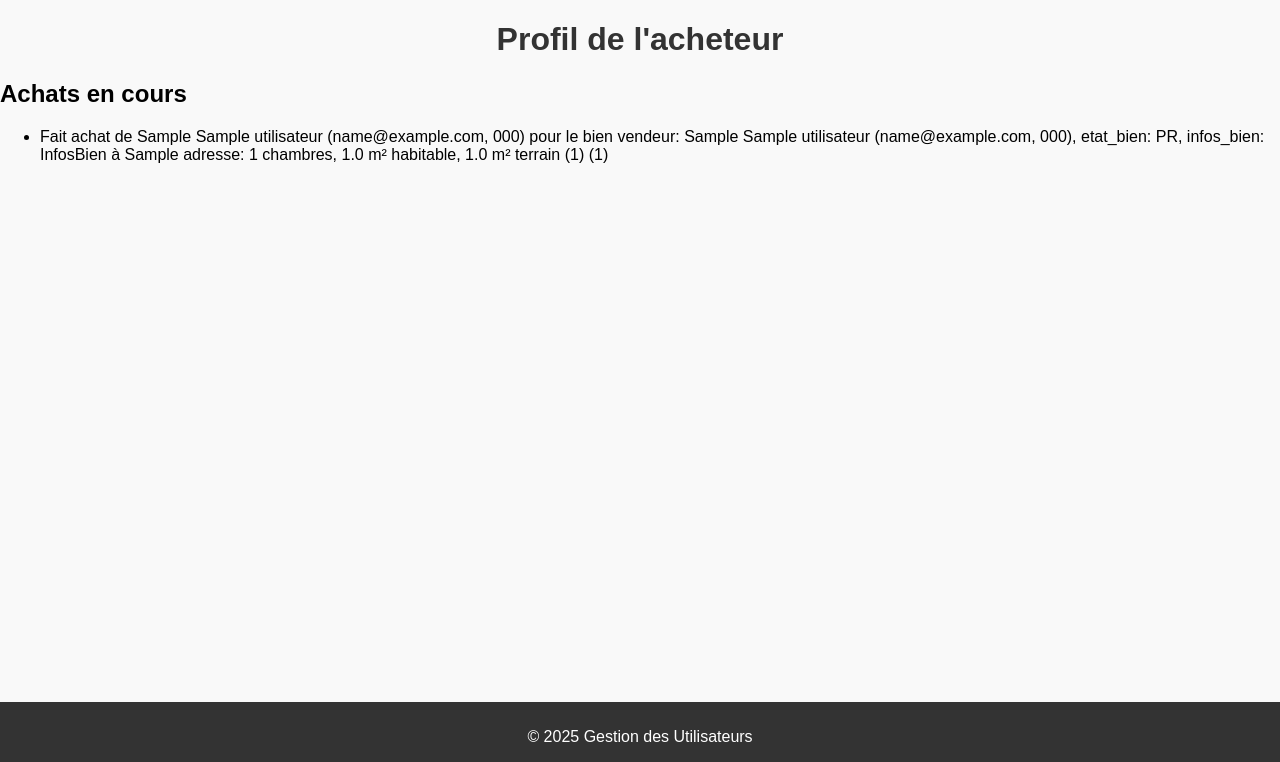
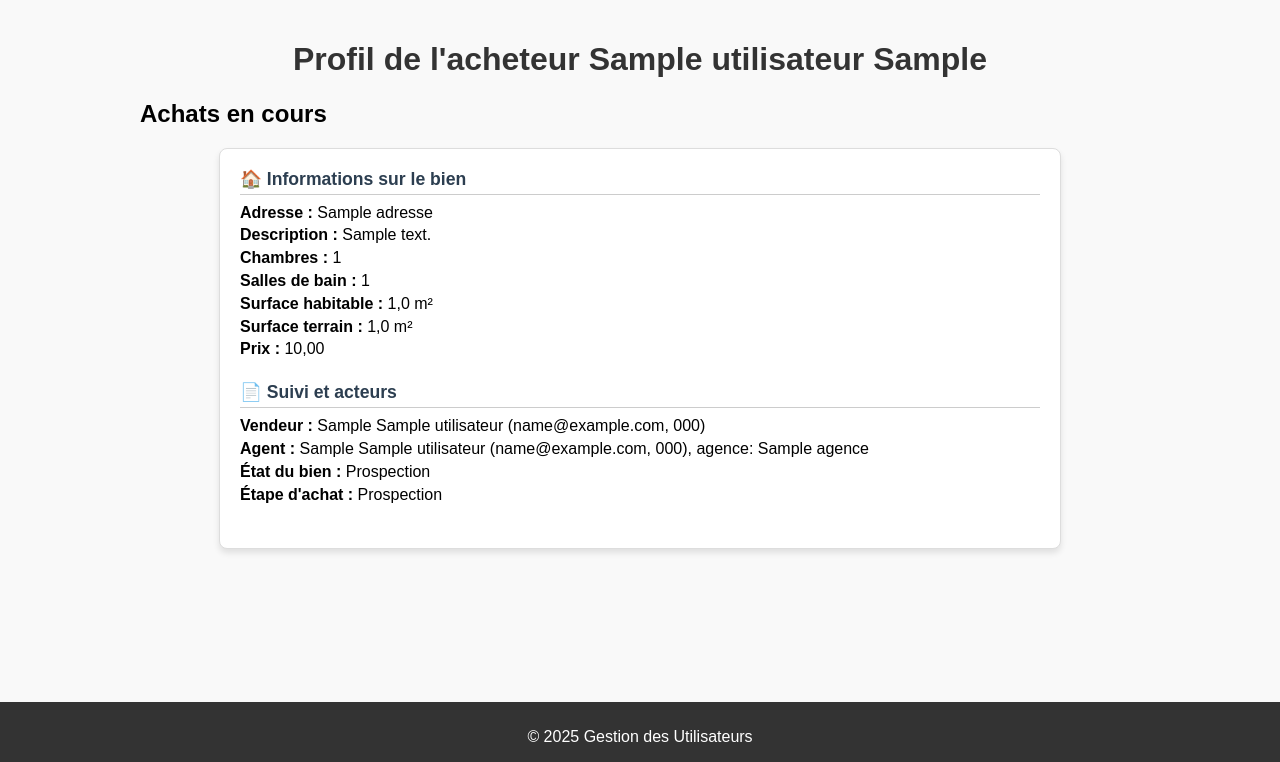
Before and after one commit to arnaud-ma/projetBDD2025, a Django app: page /agence/acheteur/1/ in a window 1280 px wide. Shown: the part 38-800 px from the top of the page. Run offline with Django 5.2, Linux system fonts and the light colour scheme; tables that the repository leaves empty hold one stand-in row (values such as "Sample post").

Commit message:
style profil acheteur

```diff
--- a/agence/models.py
+++ b/agence/models.py
@@ -124,7 +124,7 @@ class Adresse(models.Model):
             with transaction.atomic():
                 self.label = label
                 self.save(update_fields=["label"])
-        return self.label
+        return label
 
 
 class Agence(models.Model):
--- a/agence/static/style.css
+++ b/agence/static/style.css
@@ -218,3 +218,84 @@ h1 {
     background-color: #388E3C;
     /* un vert plus foncé pour la page active */
 }
+
+/* -------------------------------------------------------------------------- */
+/*                              Profil Acheteur                               */
+/* -------------------------------------------------------------------------- */
+
+.profil_acheteur {
+    width: 90%;
+    max-width: 1000px;
+    margin: 0 auto;
+    padding: 20px;
+}
+
+.profil_acheteur .case_achat {
+    position: relative;
+    background-color: white;
+    max-width: 800px;
+    margin: 20px auto;
+    padding: 20px;
+    border: 1px solid #ddd;
+    box-shadow: 0 4px 6px rgba(0, 0, 0, 0.1);
+    border-radius: 8px;
+    transition: transform 0.2s ease;
+}
+
+.profil_acheteur .case_achat:hover {
+    transform: scale(1.01);
+}
+
+.case_achat h3 {
+    margin-top: 0;
+    color: #4CAF50;
+    font-size: 20px;
+}
+
+.case_achat .details_achat {
+    margin-top: 10px;
+    display: flex;
+    flex-direction: column;
+    gap: 6px;
+    font-size: 15px;
+}
+
+.case_achat .etat_etape {
+    margin-top: 12px;
+    font-weight: bold;
+    color: #333;
+    background-color: #f0f0f0;
+    padding: 6px 10px;
+    border-left: 4px solid #4CAF50;
+    border-radius: 4px;
+}
+
+.case_achat {
+    background-color: white;
+    max-width: 700px;
+    margin: 2em auto;
+    padding: 15px 20px;
+    border: 1px solid #d0d0d0;
+    border-radius: 8px;
+    box-shadow: rgba(9, 30, 66, 0.15) 0px 1px 4px,
+        rgba(9, 30, 66, 0.1) 0px 0px 1px 1px;
+}
+
+.case_achat h4 {
+    margin-top: 0;
+    font-size: 1.1em;
+    border-bottom: 1px solid #ccc;
+    padding-bottom: 4px;
+    margin-bottom: 0.5em;
+    color: #2c3e50;
+}
+
+.bloc_bien,
+.bloc_admin {
+    margin-bottom: 1.5em;
+}
+
+.bloc_bien div,
+.bloc_admin div {
+    margin-bottom: 0.3em;
+}
--- a/agence/templates/agence/profil_acheteur.html
+++ b/agence/templates/agence/profil_acheteur.html
@@ -5,17 +5,70 @@
 
 {% block content %}
   <div class="profil_acheteur">
-  <h1>Profil de l'acheteur {{ user.nom }} {{ user.prenom }}</h1>
+    <h1>Profil de l'acheteur {{ acheteur.utilisateur.nom }} {{ acheteur.utilisateur.prenom }}</h1>
 
-  <h2>Achats en cours</h2>
-  <ul>
+    <h2>Achats en cours</h2>
+
     {% for fait_achat in faits_achat %}
-      <li>
-        {{ fait_achat }}
-      </li>
+      <div class="case_achat">
+        <!-- Bloc 1 : Infos sur le bien -->
+        <div class="bloc_bien">
+          <h4>🏠 Informations sur le bien</h4>
+          {% with info=fait_achat.bien.infos_bien %}
+            {% if info %}
+              <div>
+                <strong>Adresse :</strong> {{ info.lieu.label }}
+              </div>
+              {% if info.description %}
+                <div>
+                  <strong>Description :</strong> {{ info.description }}
+                </div>
+              {% endif %}
+              <div>
+                <strong>Chambres :</strong> {{ info.nb_chambres|default:'NC' }}
+              </div>
+              <div>
+                <strong>Salles de bain :</strong> {{ info.nb_salles_bain|default:'NC' }}
+              </div>
+              <div>
+                <strong>Surface habitable :</strong> {{ info.surface_habitable|default:'NC' }} m²
+              </div>
+              <div>
+                <strong>Surface terrain :</strong> {{ info.surface_terrain|default:'NC' }} m²
+              </div>
+              <div>
+                <strong>Prix :</strong>
+                {% if info.prix %}
+                  {{ info.prix }}
+                {% else %}
+                  Non renseigné
+                {% endif %}
+              </div>
+            {% else %}
+              <div>Aucune information renseignée.</div>
+            {% endif %}
+          {% endwith %}
+        </div>
+
+        <!-- Bloc 2 : Infos administratives -->
+        <div class="bloc_admin">
+          <h4>📄 Suivi et acteurs</h4>
+          <div>
+            <strong>Vendeur :</strong> {{ fait_achat.bien.vendeur }}
+          </div>
+          <div>
+            <strong>Agent :</strong> {{ fait_achat.bien.agent|default:'Non assigné' }}
+          </div>
+          <div>
+            <strong>État du bien :</strong> {{ fait_achat.bien.get_etat_display }}
+          </div>
+          <div>
+            <strong>Étape d'achat :</strong> {{ fait_achat.get_etape_achat_display }}
+          </div>
+        </div>
+      </div>
     {% empty %}
-      <li>Aucun achat en cours.</li>
+      <p>Aucun achat en cours.</p>
     {% endfor %}
-  </ul>
   </div>
 {% endblock %}
--- a/agence/views.py
+++ b/agence/views.py
@@ -268,6 +268,17 @@ class EmailAutocomplete(autocomplete.Select2ListView):
 #                                Profil Acheteur                               #
 # ---------------------------------------------------------------------------- #
 
+def get_proposition_biens(acheteur):
+    """
+    Retourne les biens qui correspondent aux critères de recherche de l'acheteur.
+    """
+    if not acheteur.critere_recherche:
+        return []
+
+    # On utilise les critères de recherche pour filtrer les biens
+    biens = acheteur.critere_recherche.bien_set.all()
+    return biens
+
 
 def profil_acheteur(request, utilisateur_id):
     context: dict = {"acheteur": None, "utilisateur": None}
```
